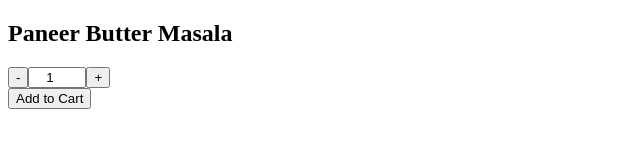
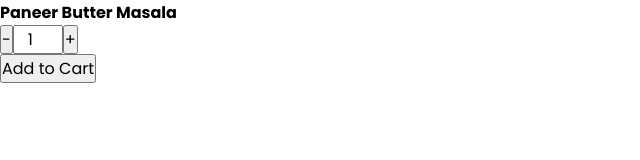
Before and after one commit to abhijitchitvar/Springz, a plain HTML site: page addtocart.html in a window 1280 px wide. Shown: the whole page, without its empty margins (0-640 px from the left). Drawn offline with Linux system fonts and the light colour scheme.

Commit message:
Update addtocart.html

```diff
--- a/addtocart.html
+++ b/addtocart.html
@@ -6,13 +6,13 @@
 <title>Add to Cart</title>
   <link href="https://fonts.googleapis.com/css2?family=Poppins:ital,wght@0,100;0,200;0,300;0,400;0,500;0,600;0,700;0,800;0,900;1,100;1,200;1,300;1,400;1,500;1,600;1,700;1,800;1,900&display=swap" rel="stylesheet">
 <style>
-h2{
-align-items: center;
-  fontfamily: "Poppins"
-
-
+  * {
+    margin: 0;
+    padding: 0;
+    font-family: "Poppins";
+    font-size: medium;
+    box-sizing: border-box;
 }
-
   .quantity {
     display: flex;
     align-items: center;
```
